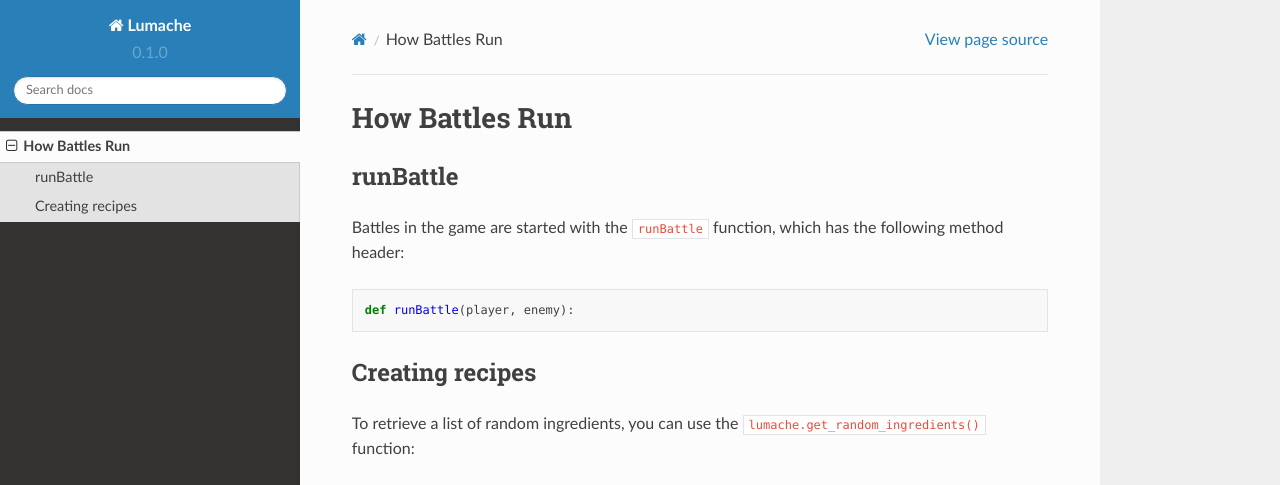
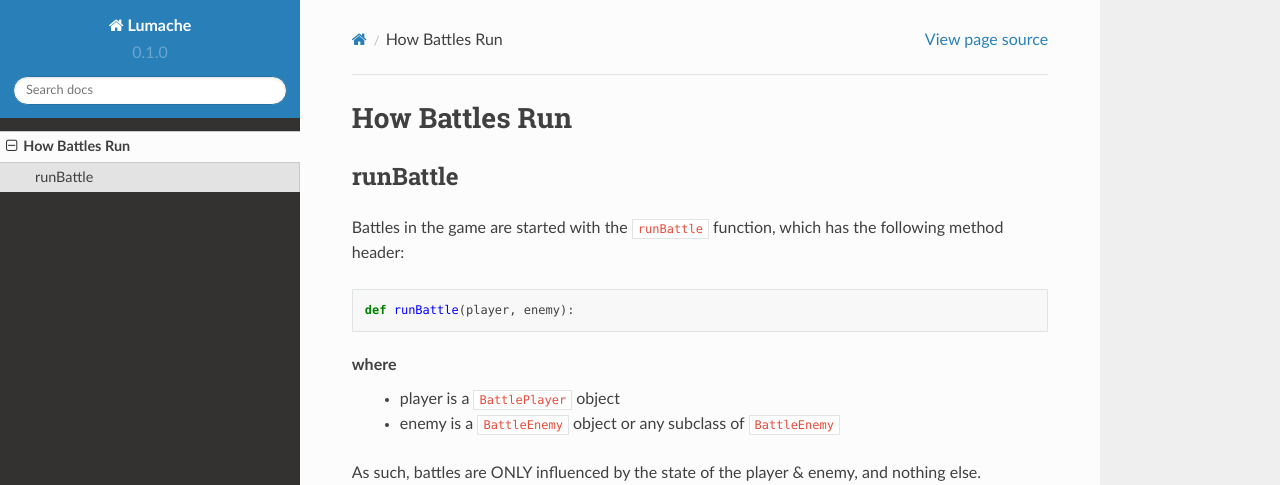
Before and after one commit to SmartyNotchy/FCP-Docs, a Sphinx documentation site: the page built from docs/source/battles.rst, in a window 1280 px wide and 1120 px high. Shown: the top 485 px of the window. Built offline with Sphinx 7.4.7 and the Read the Docs theme 2.0.0, drawn with Linux system fonts in a browser that asks for light colours; pages that are not in the unit, such as notebooks, are missing from menus; some of the changed text lies outside the part shown; grey boxes are pictures that could not be loaded.

Commit message:
Update battles.rst

```diff
--- a/docs/source/battles.rst
+++ b/docs/source/battles.rst
@@ -12,22 +12,12 @@
 
    def runBattle(player, enemy):
 
-Creating recipes
-----------------
+where
+   - player is a ``BattlePlayer`` object
+   - enemy is a ``BattleEnemy`` object or any subclass of ``BattleEnemy``
 
-To retrieve a list of random ingredients,
-you can use the ``lumache.get_random_ingredients()`` function:
+As such, battles are ONLY influenced by the state of the player & enemy, and nothing else.
 
-.. autofunction:: lumache.get_random_ingredients
-
-The ``kind`` parameter should be either ``"meat"``, ``"fish"``,
-or ``"veggies"``. Otherwise, :py:func:`lumache.get_random_ingredients`
-will raise an exception.
-
-.. autoexception:: lumache.InvalidKindError
-
-For example:
-
->>> import lumache
->>> lumache.get_random_ingredients()
-['shells', 'gorgonzola', 'parsley']
+``runBattle`` returns a boolean based on the result of the battle.
+If the player wins, ``runBattle`` returns ``True``.
+Otherwise, if the enemy wins, ``runBattle`` returns ``False``.
```
